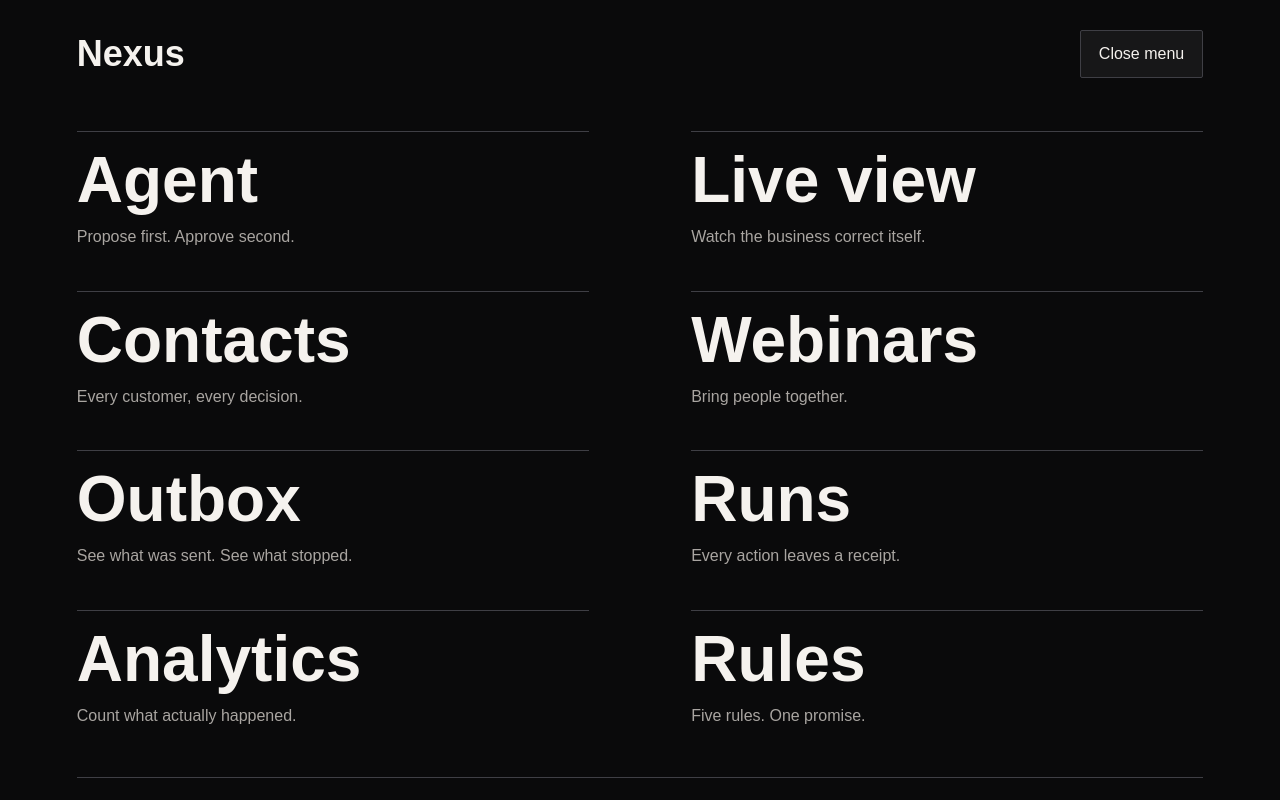
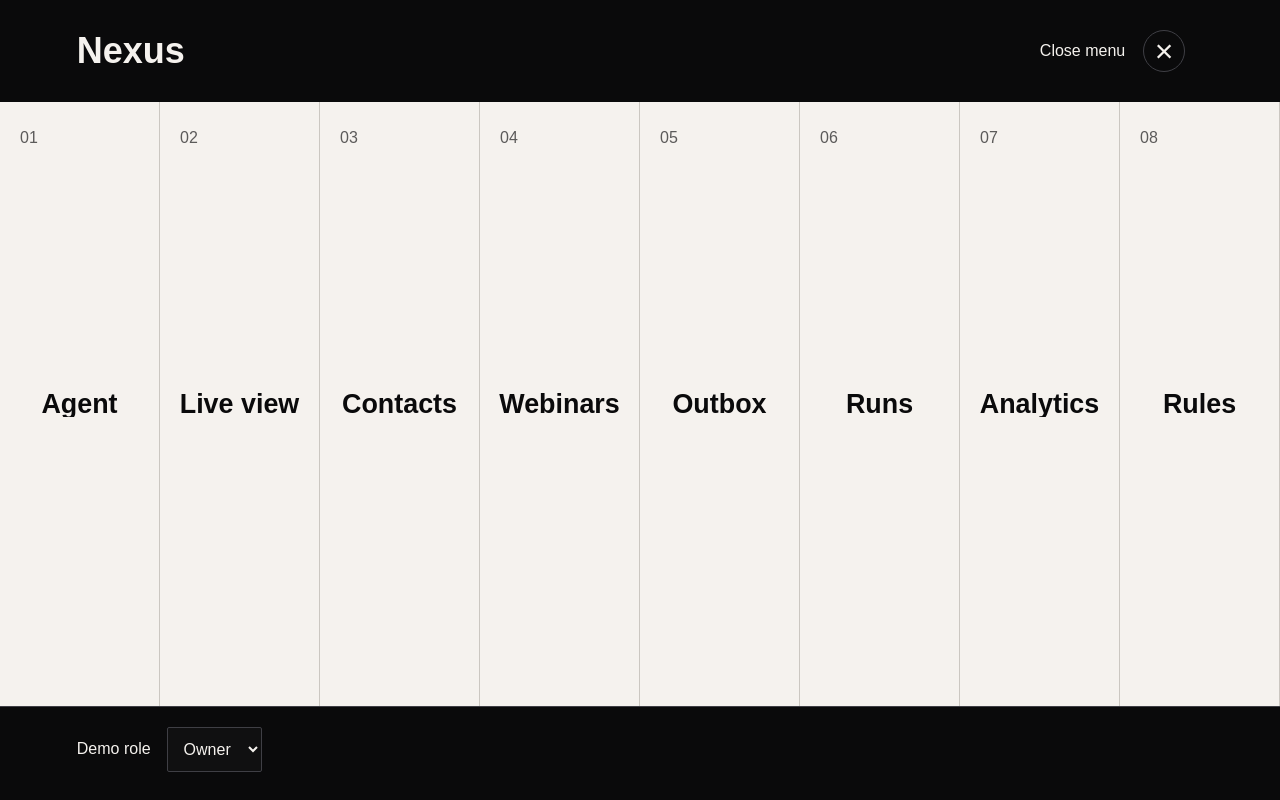
Before and after one commit to dashrathporwal292007-spec/NirmaanCore_college_round, a Next.js app: page / in a window 1280 px wide. Both pictures are taken after a click on the button "Menu". Shown: the top 800 px of the page. Built offline with nearby package versions, Linux system fonts and the light colour scheme; a web font is replaced by a local one.

Commit message:
Replace basic menu with expanding reference-inspired territories

```diff
--- a/app/globals.css
+++ b/app/globals.css
@@ -1381,3 +1381,56 @@ select {
   .scroll-reveal { opacity: 1; translate: none; }
   main h1 { translate: none; }
 }
+
+/* Full-height expanding navigation territories, with a top-right reveal. */
+.menu-toggle { display: flex; align-items: center; gap: 16px; }
+.menu-lines { width: 38px; height: 38px; border: 1px solid var(--hairline); border-radius: 50%; display: flex; flex-direction: column; align-items: center; justify-content: center; gap: 5px; }
+.menu-lines i { display: block; width: 15px; height: 1px; background: var(--ink); transition: width 450ms var(--ease-editorial), transform 450ms var(--ease-editorial); }
+.menu-toggle:hover .menu-lines i:first-child { width: 21px; transform: translateX(2px); }
+.menu-toggle:hover .menu-lines i:last-child { width: 11px; transform: translateX(-2px); }
+.panel-menu { padding: 0; overflow: hidden; }
+.panel-menu[open] { display: flex; flex-direction: column; animation: menu-bloom 600ms cubic-bezier(.77,0,.175,1) both; }
+.panel-menu.is-closing { animation: menu-fold 600ms cubic-bezier(.77,0,.175,1) both; pointer-events: none; }
+.panel-menu::backdrop { background: transparent; }
+.panel-menu .menu-heading { flex-shrink: 0; margin: 0; padding: 20px 6vw; min-height: 88px; }
+.menu-close { display: flex; align-items: center; gap: 18px; background: transparent; border: 0; }
+.menu-close > span { display: grid; place-items: center; width: 42px; height: 42px; border: 1px solid var(--hairline); border-radius: 50%; font-size: 32px; line-height: 1; transition: rotate 500ms var(--ease-editorial); }
+.menu-close:hover > span { rotate: 90deg; }
+.panel-menu nav { display: flex; flex: 1; min-height: 0; gap: 0; background: var(--ink); }
+.panel-menu nav a { position: relative; flex: 1 1 0; min-width: 0; overflow: hidden; display: flex; flex-direction: column; justify-content: center; align-items: center; padding: 24px 12px; color: var(--background); border: 0; border-right: 1px solid #cbc7c1; transition: flex-grow 500ms cubic-bezier(.76,0,.24,1), background 350ms, color 350ms; animation: menu-panel-in 500ms var(--ease-editorial) both; animation-delay: calc(100ms + var(--panel-order) * 40ms); }
+.panel-menu nav a:hover, .panel-menu nav a:focus-visible { flex-grow: 3.2; background: var(--background); color: var(--ink); outline-offset: -5px; }
+.panel-menu nav a > .panel-number { position: absolute; top: 28px; left: 20px; font-family: var(--font-body); font-size: 16px; font-weight: 400; opacity: .65; transform: none; }
+.panel-menu nav a > .panel-title { position: relative; display: block; width: 100%; font-size: clamp(26px,2.6vw,44px); text-align: center; white-space: nowrap; transform: none; overflow: hidden; }
+.panel-title > span { display: block; transition: transform 550ms var(--ease-editorial); }
+.panel-title > span + span { position: absolute; inset: 0; transform: translateY(110%); font-family: var(--font-serif); font-weight: 400; }
+.panel-menu nav a:hover .panel-title > span:first-child, .panel-menu nav a:focus-visible .panel-title > span:first-child { transform: translateY(-110%); }
+.panel-menu nav a:hover .panel-title > span + span, .panel-menu nav a:focus-visible .panel-title > span + span { transform: translateY(0); }
+.panel-menu nav small { position: absolute; bottom: 36px; left: 24px; right: 24px; max-width: 24ch; margin: 0; opacity: 0; transform: translateY(12px); transition: opacity 350ms 80ms, transform 500ms var(--ease-editorial); }
+.panel-menu nav a:hover small, .panel-menu nav a:focus-visible small { opacity: 1; transform: none; }
+.panel-menu .menu-settings { margin: 0; padding: 20px 6vw; flex-shrink: 0; }
+.panel-menu .menu-settings label { display: flex; align-items: center; gap: 16px; }
+.panel-menu .menu-settings select { width: auto; }
+@keyframes menu-bloom { from { clip-path: circle(0% at calc(100% - 6vw - 19px) 46px); } to { clip-path: circle(150% at calc(100% - 6vw - 19px) 46px); } }
+@keyframes menu-fold { from { clip-path: circle(150% at calc(100% - 6vw - 19px) 46px); } to { clip-path: circle(0% at calc(100% - 6vw - 19px) 46px); } }
+@keyframes menu-panel-in { from { opacity: 0; transform: translateY(28px); } to { opacity: 1; transform: none; } }
+@media (max-width: 1000px) {
+  .panel-menu { overflow-y: auto; }
+  .panel-menu nav { flex-direction: column; flex: none; }
+  .panel-menu nav a { flex: none; min-height: 82px; padding: 20px 24px 20px 70px; align-items: flex-start; border-right: 0; border-bottom: 1px solid #cbc7c1; }
+  .panel-menu nav a > .panel-title { text-align: left; font-size: 40px; }
+  .panel-menu nav a > .panel-number { top: 30px; left: 24px; }
+  .panel-menu nav small { position: static; opacity: 1; transform: none; max-width: none; font-size: 16px; margin-top: 8px; }
+  .panel-menu .menu-heading { padding: 16px 24px; }
+}
+@media (prefers-reduced-motion: reduce) {
+  .panel-menu[open], .panel-menu.is-closing { clip-path: none; }
+  .panel-menu nav a > .panel-title > span:first-child { transform: none; }
+  .panel-title > span + span { display: none; }
+}
+/* Keep eight collapsed territories legible; descriptions inherit panel contrast. */
+.panel-menu nav a > .panel-title { font-size: clamp(24px, 2.1vw, 32px); }
+.panel-menu nav small { color: inherit; }
+@media (min-width: 1001px) {
+  .panel-menu nav a:hover > .panel-title, .panel-menu nav a:focus-visible > .panel-title { font-size: clamp(40px, 4.5vw, 64px); }
+}
+@media (max-width: 1000px) { .panel-menu nav a > .panel-title { font-size: 40px; } }
--- a/components/workspace.tsx
+++ b/components/workspace.tsx
@@ -2,7 +2,7 @@
 import { useEffect, useState, useRef } from "react";
 import { api, setRole, type Mode } from "@/lib/api";
 import Link from "next/link";
-import { usePathname } from "next/navigation";
+import { usePathname, useRouter } from "next/navigation";
 import { createContext, useContext, type ReactNode } from "react";
 
 import { ErrorState } from "@/components/shared";
@@ -27,6 +27,31 @@ const WorkspaceContext = createContext({
 export const useWorkspace = () => useContext(WorkspaceContext);
 export function WorkspaceShell({ children }: { children: ReactNode }) {
   const path = usePathname();
+  const router = useRouter();
+  const [closing, setClosing] = useState(false);
+  const [menuOpen, setMenuOpen] = useState(false);
+  const closeTimer = useRef<ReturnType<typeof setTimeout> | null>(null);
+  const closeMenu = (href?: string) => {
+    if (closeTimer.current) return;
+    const finish = () => {
+      menu.current?.close();
+      setClosing(false);
+      setMenuOpen(false);
+      closeTimer.current = null;
+      if (href) router.push(href);
+    };
+    if (matchMedia("(prefers-reduced-motion: reduce)").matches) finish();
+    else {
+      setClosing(true);
+      closeTimer.current = setTimeout(finish, 600);
+    }
+  };
+  useEffect(
+    () => () => {
+      if (closeTimer.current) clearTimeout(closeTimer.current);
+    },
+    [],
+  );
   const [role, updateRole] = useState<"owner" | "viewer">("owner");
   const [mode, setMode] = useState<Mode | null>(null);
   const [last, setLast] = useState("No tick run this session");
@@ -92,10 +117,20 @@ export function WorkspaceShell({ children }: { children: ReactNode }) {
           </div>
           <button
             className="menu-toggle"
-            onClick={() => menu.current?.showModal()}
+            onClick={() => {
+              setClosing(false);
+              menu.current?.showModal();
+              setMenuOpen(true);
+            }}
+            aria-expanded={menuOpen}
+            aria-controls="workspace-menu"
             aria-haspopup="dialog"
           >
-            Menu
+            <span>Menu</span>
+            <i className="menu-lines" aria-hidden="true">
+              <i />
+              <i />
+            </i>
           </button>
         </div>
         <div className="utility">
@@ -138,7 +173,12 @@ export function WorkspaceShell({ children }: { children: ReactNode }) {
       </header>
       <dialog
         ref={menu}
-        className="menu-overlay"
+        id="workspace-menu"
+        className={`menu-overlay panel-menu ${closing ? "is-closing" : ""}`}
+        onCancel={(e) => {
+          e.preventDefault();
+          closeMenu();
+        }}
         aria-label="Workspace menu"
         onKeyDown={(e) => {
           if (e.key !== "Tab") return;
@@ -160,17 +200,37 @@ export function WorkspaceShell({ children }: { children: ReactNode }) {
       >
         <div className="menu-heading">
           <span className="wordmark">Nexus</span>
-          <button onClick={() => menu.current?.close()}>Close menu</button>
+          <button className="menu-close" onClick={() => closeMenu()}>
+            Close menu<span aria-hidden="true">×</span>
+          </button>
         </div>
         <nav aria-label="Workspace">
-          {tabs.map(([tab, href]) => (
+          {tabs.map(([tab, href], index) => (
             <Link
               key={href}
               href={href}
               aria-current={path === href ? "page" : undefined}
-              onClick={() => menu.current?.close()}
+              style={{ "--panel-order": index } as React.CSSProperties}
+              onClick={(e) => {
+                if (
+                  e.ctrlKey ||
+                  e.metaKey ||
+                  e.shiftKey ||
+                  e.altKey ||
+                  e.button !== 0
+                )
+                  return;
+                e.preventDefault();
+                closeMenu(href);
+              }}
             >
-              <span>{tab}</span>
+              <span className="panel-number" aria-hidden="true">
+                {String(index + 1).padStart(2, "0")}
+              </span>
+              <span className="panel-title">
+                <span>{tab}</span>
+                <span aria-hidden="true">{tab}</span>
+              </span>
               <small>
                 {
                   (
```
Also changed, not shown: 28 other files (tests, documents, lock files or other folders).
